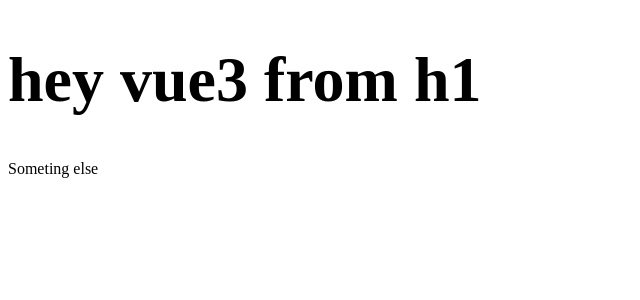
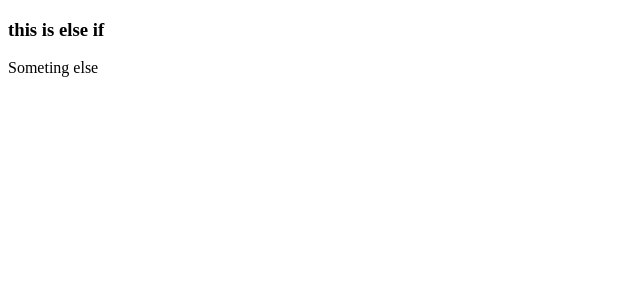
Before and after one commit to rifatron999/vue3-10apps-bitfumes, a Vue app in the folder vue3/: page / in a window 1280 px wide. Shown: the top 300 px of the page, without its empty margins (0-640 px from the left). Built offline with nearby package versions, Linux system fonts and the light colour scheme.

Commit message:
Template Syntax directive v-if v-else-if v-else

```diff
--- a/vue3/src/App.vue
+++ b/vue3/src/App.vue
@@ -1,5 +1,8 @@
 <template>
-  <h1 v-html="title"></h1>
+  <h1 v-if="(2*3 == 5)" v-html="title"></h1>
+  <h3 v-else-if="(2*2 === 4)">this is else if</h3>
+  <h2 v-else >This is v-else part</h2>
+
   <p>Someting else</p>
 </template>
 
@@ -8,6 +11,7 @@
     data() {
       return {
         title:"<h1> hey vue3 from h1</h1>",
+        isShowing: true,
       }
     }
   }
```
